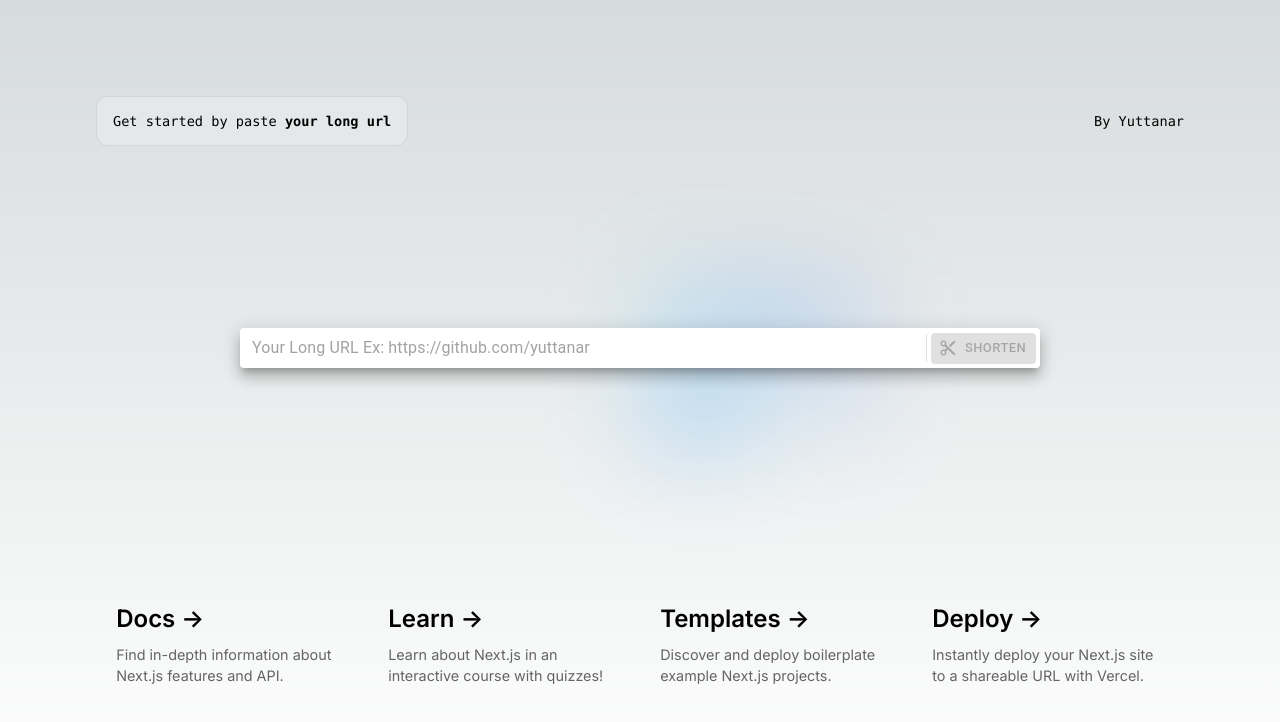
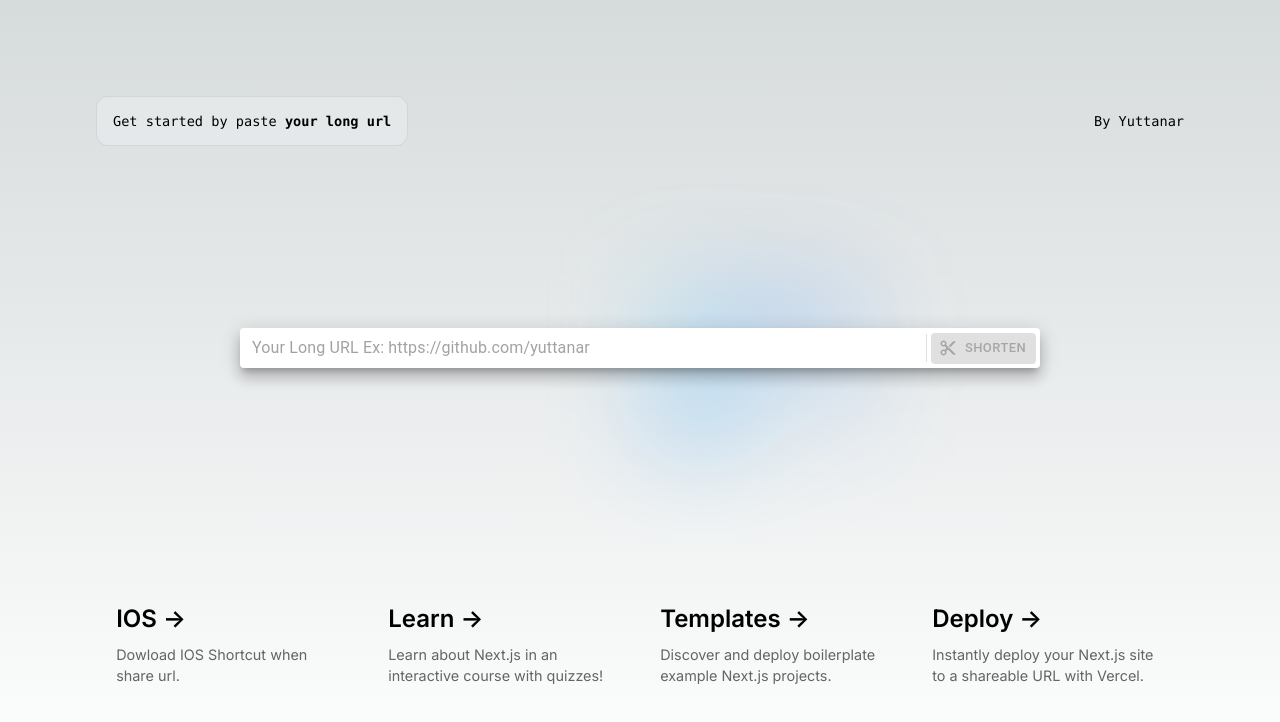
Before and after one commit to yuttanar/short-url, a Next.js app: page / in a window 1280 px wide. Shown: the top 722 px of the page. Built offline with nearby package versions, Linux system fonts and the light colour scheme.

Commit message:
add url to download ios shortcut

```diff
--- a/pages/index.js
+++ b/pages/index.js
@@ -261,16 +261,16 @@ export default function Home({text}) {
 
         <div className={styles.grid}>
           <a
-            href="https://nextjs.org/docs?utm_source=create-next-app&utm_medium=default-template&utm_campaign=create-next-app"
+            href="https://www.icloud.com/shortcuts/e820495791344974a67df4c54a05b611"
             className={styles.card}
             target="_blank"
             rel="noopener noreferrer"
           >
             <h2 className={inter.className}>
-              Docs <span>-&gt;</span>
+              IOS <span>-&gt;</span>
             </h2>
             <p className={inter.className}>
-              Find in-depth information about Next.js features and&nbsp;API.
+              Dowload IOS Shortcut when share url.
             </p>
           </a>
 
```
